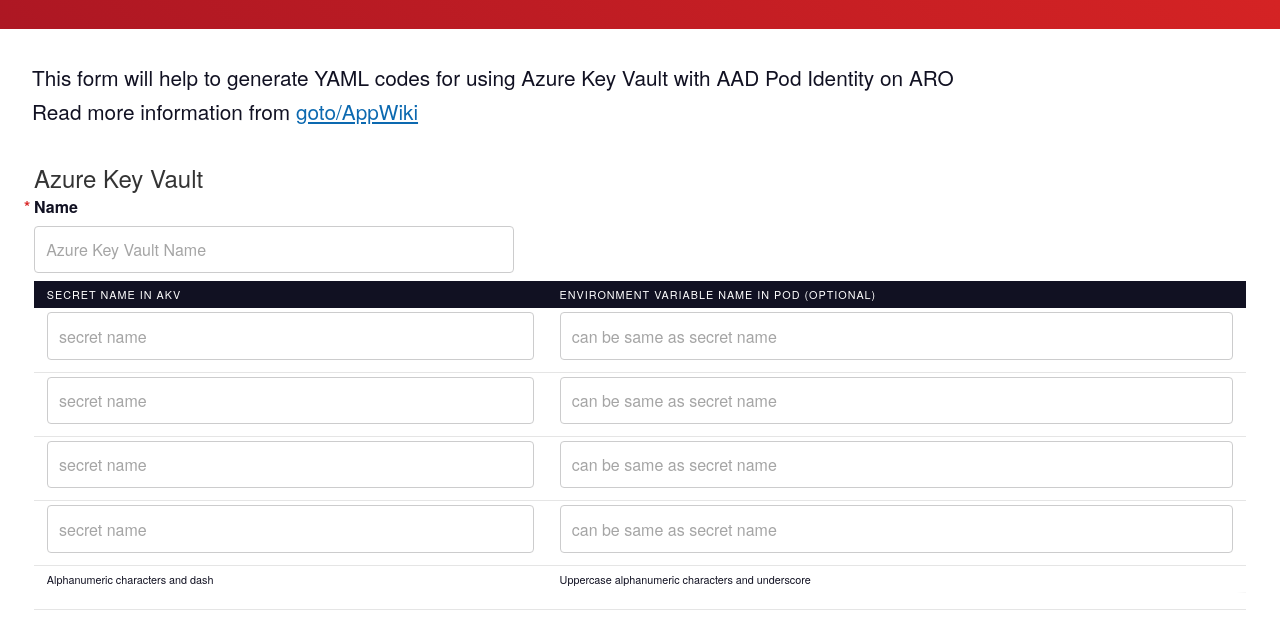
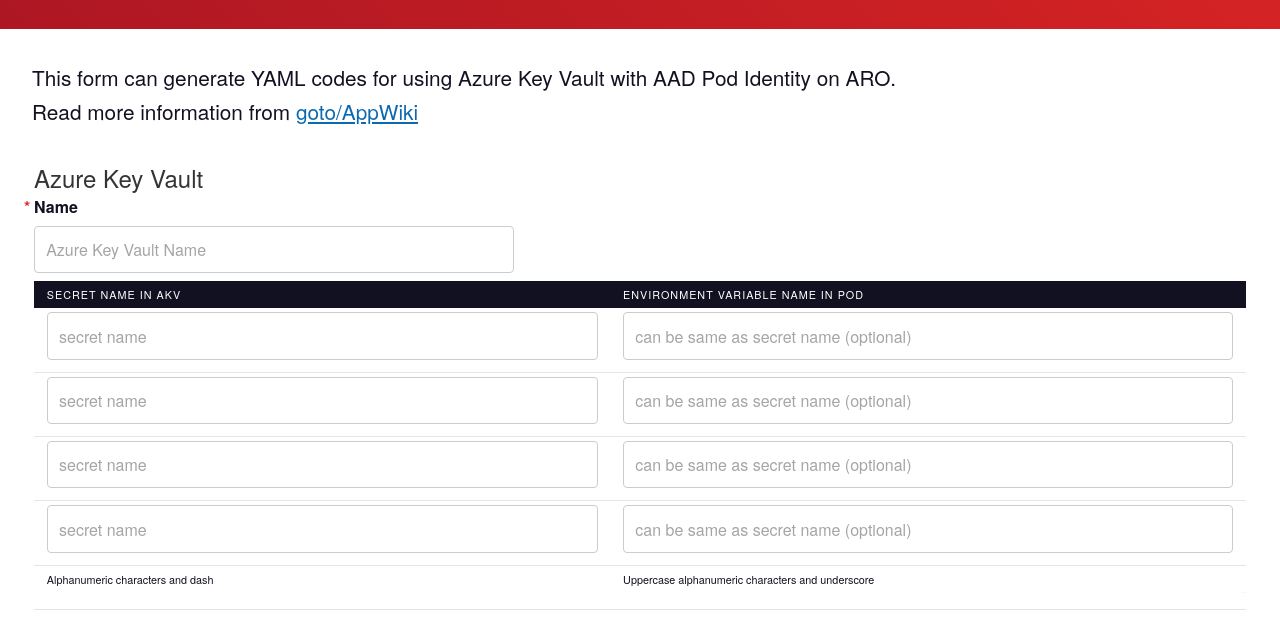
Before and after one commit to NoppadolXOM/AAD-YAML-Gen, a plain HTML site: page index.html in a window 1280 px wide. Shown: the part 107-746 px from the top of the page. Drawn offline with Linux system fonts and the light colour scheme; a web font is replaced by a local one.

Commit message:
Update display text

```diff
--- a/index.html
+++ b/index.html
@@ -30,7 +30,7 @@
       <div class="em-l-container">
         <div class="em-c-page-header   ">
         <p class="em-c-page-header__desc  em-u-max-width-80">
-            This form will help to generate YAML codes for using Azure Key Vault with AAD Pod Identity on ARO<br>
+            This form can generate YAML codes for using Azure Key Vault with AAD Pod Identity on ARO.<br>
             Read more information from <a href="https://appwiki.xom.cloud/docs/Containers/AdvancedOpenshift/AzureKeyVault-Example.html" target="_blank">goto/AppWiki</a>
         </p>
         </div>
@@ -67,7 +67,7 @@
                         Secret Name in AKV
                       </th>
                       <th scope="col" class="em-c-table__header-cell ">
-                        Environment Variable Name in Pod (Optional)
+                        Environment Variable Name in Pod
                       </th>
                     </tr>
                   </thead>
@@ -94,7 +94,7 @@
                           id="env_name1"
                           name=""
                           class="em-c-input em-js-input"
-                          placeholder="can be same as secret name"
+                          placeholder="can be same as secret name (optional)"
                           aria-describedby="textinput-note-:r0:"
                           aria-required="false"
                           value=""
@@ -124,7 +124,7 @@
                           id="env_name2"
                           name=""
                           class="em-c-input em-js-input"
-                          placeholder="can be same as secret name"
+                          placeholder="can be same as secret name (optional)"
                           aria-describedby="textinput-note-:r0:"
                           aria-required="false"
                           value=""
@@ -154,7 +154,7 @@
                           id="env_name3"
                           name=""
                           class="em-c-input em-js-input"
-                          placeholder="can be same as secret name"
+                          placeholder="can be same as secret name (optional)"
                           aria-describedby="textinput-note-:r0:"
                           aria-required="false"
                           value=""
@@ -184,7 +184,7 @@
                           id="env_name4"
                           name=""
                           class="em-c-input em-js-input"
-                          placeholder="can be same as secret name"
+                          placeholder="can be same as secret name (optional)"
                           aria-describedby="textinput-note-:r0:"
                           aria-required="false"
                           value=""
@@ -337,7 +337,7 @@
               class="em-c-textarea  em-u-font-size-small-2"
               id="txtSecretProviderClass"
               name=""
-              placeholder="Placeholder"
+              placeholder='Plase click "Generate YAML" button.'
               rows="10"
               aria-describedby="Textarea-note"
               aria-required="false"
@@ -353,7 +353,7 @@
               class="em-c-textarea  em-u-font-size-small-2"
               id="txtAzureIdentity"
               name=""
-              placeholder="Placeholder"
+              placeholder='Plase click "Generate YAML" button.'
               rows="10"
               aria-describedby="Textarea-note"
               aria-required="false"
@@ -369,7 +369,7 @@
               class="em-c-textarea  em-u-font-size-small-2"
               id="txtTestPod"
               name=""
-              placeholder="Placeholder"
+              placeholder='Plase click "Generate YAML" button.'
               rows="10"
               aria-describedby="Textarea-note"
               aria-required="false"
```
